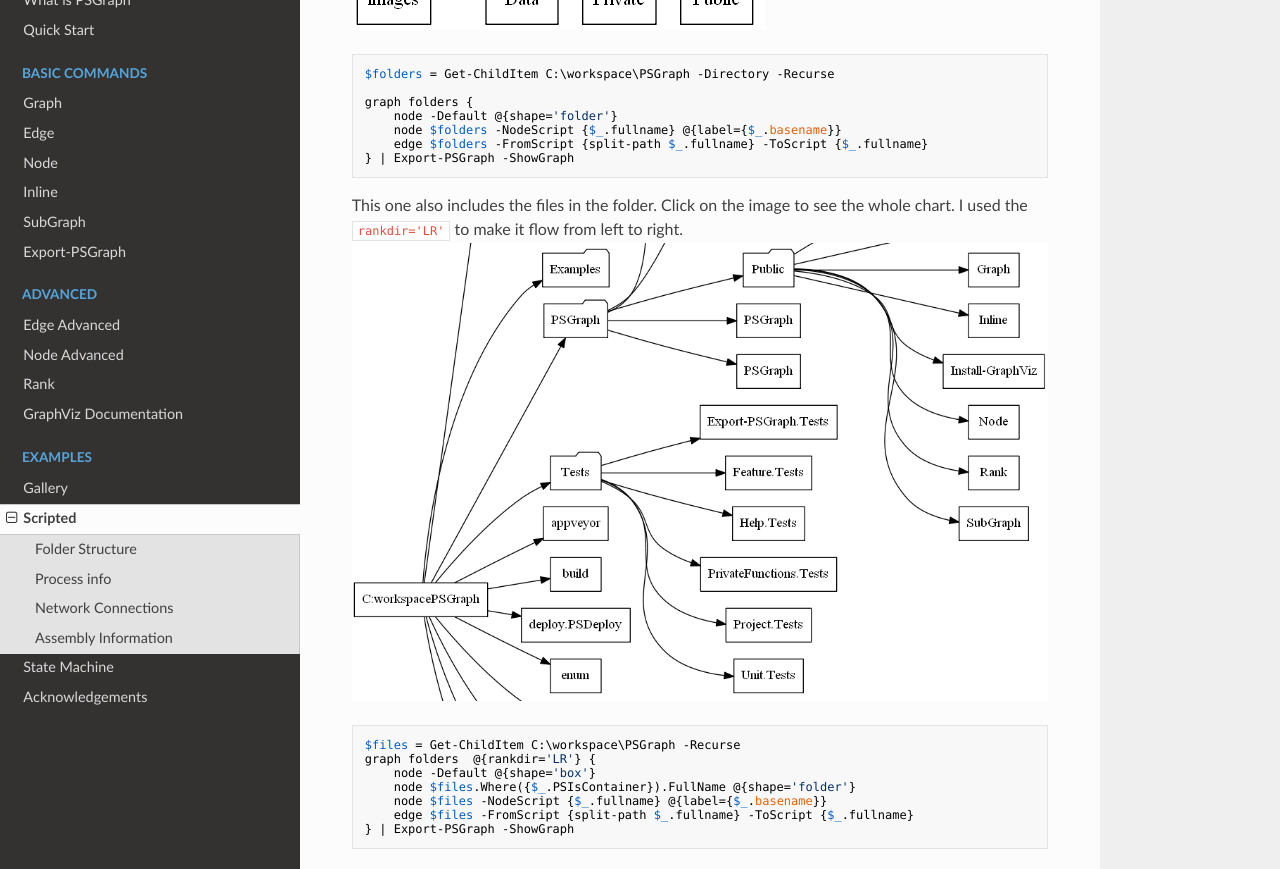
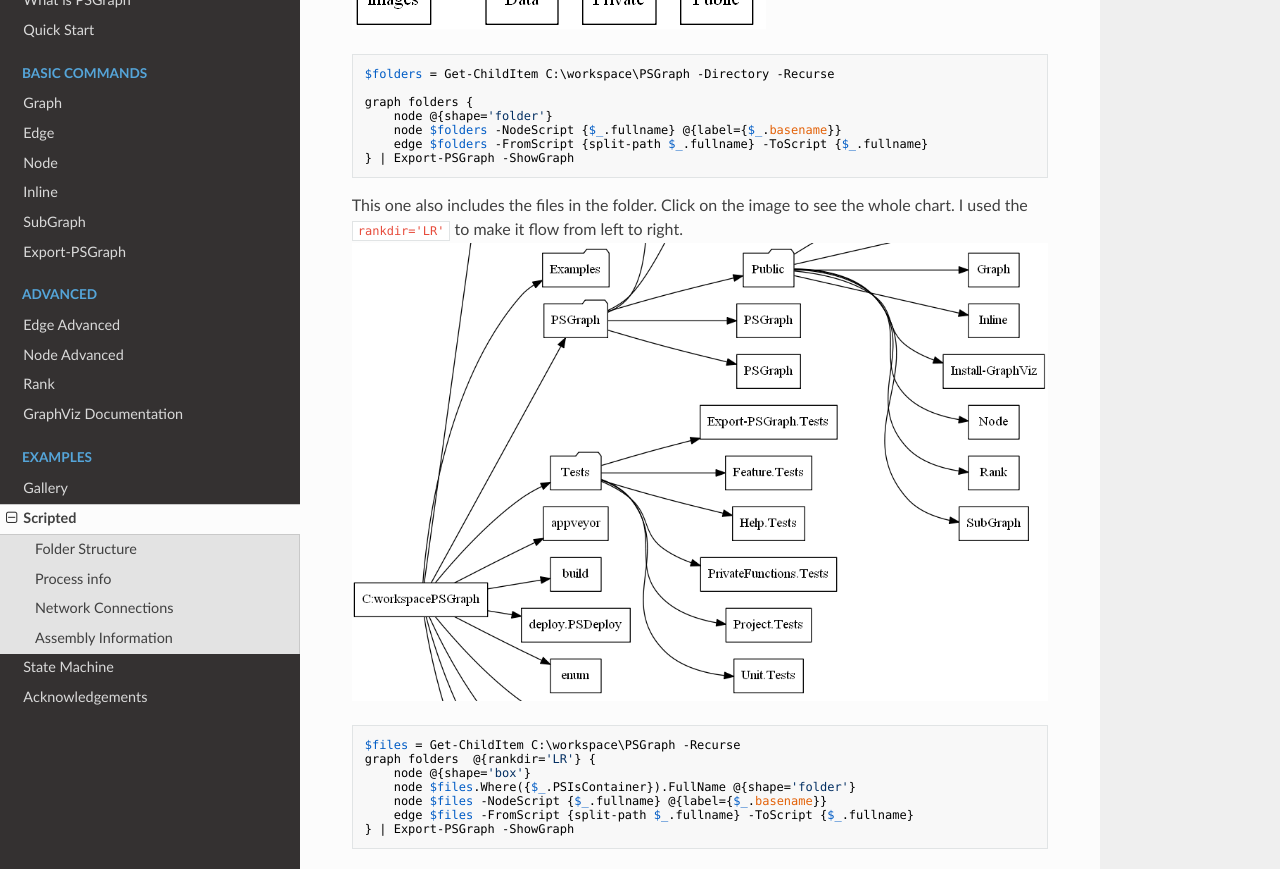
Before and after one commit to KevinMarquette/PSGraph, an MkDocs documentation site: the page built from docs/Example-Scripted.md, in a window 1280 px wide and 1400 px high, scrolled down 388 px. Shown: the part 193-1062 px from the top of the window. Built offline with MkDocs 1.6.1, drawn with Linux system fonts in a browser that asks for light colours; nearby versions of some CDN libraries; old or Windows-style settings are respelled for this version of MkDocs; some of the changed text lies outside the part shown.

Commit message:
Added node support for default values and removed the -default switch. Updated related documentation

```diff
--- a/docs/Example-Scripted.md
+++ b/docs/Example-Scripted.md
@@ -11,7 +11,7 @@ This first example walk the folder structure and displays it as a tree graph. Th
     $folders = Get-ChildItem C:\workspace\PSGraph -Directory -Recurse
 
     graph folders {
-        node -Default @{shape='folder'}
+        node @{shape='folder'}
         node $folders -NodeScript {$_.fullname} @{label={$_.basename}}
         edge $folders -FromScript {split-path $_.fullname} -ToScript {$_.fullname}
     } | Export-PSGraph -ShowGraph
@@ -21,7 +21,7 @@ This one also includes the files in the folder. Click on the image to see the wh
 
     $files = Get-ChildItem C:\workspace\PSGraph -Recurse
     graph folders  @{rankdir='LR'} {
-        node -Default @{shape='box'}
+        node @{shape='box'}
         node $files.Where({$_.PSIsContainer}).FullName @{shape='folder'}
         node $files -NodeScript {$_.fullname} @{label={$_.basename}}
         edge $files -FromScript {split-path $_.fullname} -ToScript {$_.fullname}
@@ -35,7 +35,7 @@ Because processors have owners, we can also chart the relationships between them
     $process = Get-CimInstance -ClassName CIM_Process
 
     graph processes @{rankdir='LR'} {
-        node -Default @{shape='box'}
+        node @{shape='box'}
         node $process -NodeScript {$_.ProcessId} -Attributes @{label={$_.ProcessName}}
         edge $process -FromScript {$_.ParentProcessId} -ToScript {$_.ProcessId}
     } | Export-PSGraph -ShowGraph
@@ -48,7 +48,7 @@ Here is a mapping of active network connections from one machine to everything i
     $netstat = Get-NetTCPConnection | where LocalAddress -EQ '10.112.11.115'
 
     graph network @{rankdir='LR'}  {
-        node -Default @{shape='rect'}
+        node @{shape='rect'}
         edge $netstat -FromScript {$_.LocalAddress} -ToScript {$_.RemoteAddress} @{label={'{0}:{1}' -f $_.LocalPort,$_.RemotePort}}
     } | Export-PSGraph -ShowGraph
 
@@ -60,7 +60,7 @@ We can take it the next step and map our processes to a network connection.
     $process = Get-Process | where id -in $netstat.OwningProcess
 
     graph network @{rankdir='LR'}  {
-        node -Default @{shape='rect'}
+        node @{shape='rect'}
         node $process -NodeScript {$_.ID} @{label={$_.ProcessName}}
         edge $netstat -FromScript {$_.OwningProcess} -ToScript {$_.RemoteAddress} @{label={'{0}:{1}' -f $_.LocalPort,$_.RemotePort}}
     } | Export-PSGraph -ShowGraph
@@ -77,7 +77,7 @@ This one maps several things in a folder. It also fills in the local assemblies
     $loaded  = $files | %{[reflection.assembly]::LoadFile($_.FullName)}
 
     graph assemblies @{rankdir='LR'} {
-        node -Default @{shape='rect'}
+        node @{shape='rect'}
         node $loaded -NodeScript {$_.getName().name} @{style='filled'}
         edge $loaded -FromScript {$_.getName().name} -ToScript {$_.GetReferencedAssemblies().name}
     } | Export-PSGraph -ShowGraph -LayoutEngine Circular
```
Also changed, not shown: docs/Command-Node-Advanced.md (+3 -3 lines), docs/Example-Gallery.md (+4 -4 lines), 2 other files.
